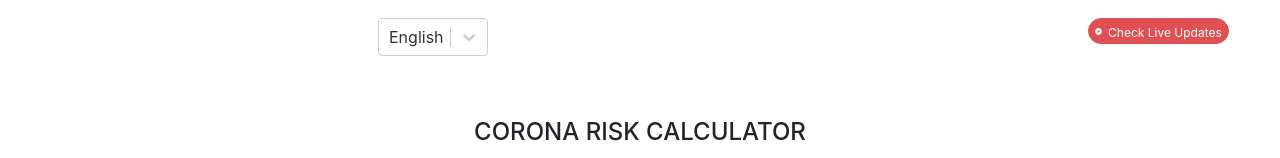
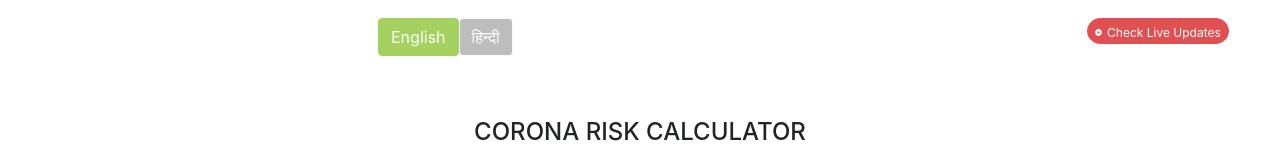
Before and after one commit to shivamrr9/covid19-corona-ui, a React app: page / in a window 1280 px wide. Shown: the top 158 px of the page. Built offline with nearby package versions, Linux system fonts and the light colour scheme; what keymirror would draw is missing.

Commit message:
changed language selector

```diff
--- a/package.json
+++ b/package.json
@@ -7,7 +7,8 @@
     "@fortawesome/fontawesome-svg-core": "^1.2.28",
     "@fortawesome/free-solid-svg-icons": "^5.13.0",
     "@fortawesome/react-fontawesome": "^0.1.9",
-    "@material-ui/core": "^3.9.4",
+    "@material-ui/core": "^4.0.0-rc.0",
+    "@material-ui/lab": "^4.0.0-alpha.47",
     "@svgr/webpack": "2.4.1",
     "axios": "^0.18.0",
     "babel-core": "7.0.0-bridge.0",
--- a/src/containers/Home/index.js
+++ b/src/containers/Home/index.js
@@ -5,6 +5,7 @@ import Row from "react-bootstrap/Row";
 import Container from "react-bootstrap/Container";
 import Col from "react-bootstrap/Col";
 import Button from "react-bootstrap/Button";
+import ButtonGroup from "react-bootstrap/ButtonGroup";
 import styles from "./styles.scss";
 import CircularProgress from "@material-ui/core/CircularProgress";
 import { English, Hindi } from "../../language";
@@ -23,7 +24,8 @@ import { faDotCircle } from "@fortawesome/free-solid-svg-icons";
 
 class Home extends Component {
   handleLangChange(val) {
-    this.props.languageChange(val);
+    let langObj = { value: val, label: val };
+    this.props.languageChange(langObj);
   }
 
   handleShowDisclaimer() {
@@ -51,21 +53,47 @@ class Home extends Component {
                   }}
                 >
                   <div style={{ width: "110px" }}>
-                    <Select
-                      isSearchable={false}
-                      value={this.props.languageValue}
-                      onChange={val => {
-                        this.handleLangChange(val);
-                      }}
-                      options={languageOptions}
-                    />
+                    <ButtonGroup
+                      size="sm"
+                      bsPrefix="abc"
+                      style={{ display: "flex" }}
+                    >
+                      <Button
+                        className={
+                          this.props.languageValue.value === "English"
+                            ? "active-language"
+                            : ""
+                        }
+                        variant="light"
+                        onClick={() => {
+                          this.handleLangChange("English");
+                        }}
+                        style={{ backgroundColor: "#bdbdbd" }}
+                      >
+                        <span style={{ color: "white" }}>English</span>
+                      </Button>
+                      <Button
+                        variant="light"
+                        className={
+                          this.props.languageValue.value !== "English"
+                            ? "active-language"
+                            : ""
+                        }
+                        style={{ backgroundColor: "#bdbdbd" }}
+                        onClick={() => {
+                          this.handleLangChange("Hindi");
+                        }}
+                      >
+                        <span style={{ color: "white" }}>हिन्दी</span>
+                      </Button>
+                    </ButtonGroup>
                   </div>
                   <div
                     style={{
                       background: "#E04F51",
                       border: "1px solid #E04F51",
-                      paddingLeft: "6px",
-                      paddingRight: "6px",
+                      paddingLeft: "7px",
+                      paddingRight: "7px",
                       borderRadius: "18px",
                       position: "fixed",
                       right: "4%"
@@ -81,9 +109,9 @@ class Home extends Component {
                           icon={faDotCircle}
                           color="white"
                           style={{
-                            marginRight: "3px",
+                            marginRight: "2px",
                             fontSize: "7px",
-                            marginBottom: "3px"
+                            marginBottom: "2px"
                           }}
                         />{" "}
                         {this.props.languageValue.value === "English"
--- a/src/containers/Home/styles.scss
+++ b/src/containers/Home/styles.scss
@@ -63,7 +63,7 @@
 }
 
 .gender-container {
-  .MuiFormGroup-root-1 {
+  .MuiFormGroup-root {
     display: block !important;
     padding: 2px !important;
   }
@@ -76,3 +76,8 @@
 a:visited {
   text-decoration: none;
 }
+
+.active-language {
+  background-color: #a4d160 !important;
+  border: 1px solid #a4d160 !important;
+}
--- a/src/containers/Result.js
+++ b/src/containers/Result.js
@@ -335,7 +335,7 @@ class Question3 extends Component {
                 <span
                   style={{
                     color: "white",
-                    marginTop: "2px",
+                    marginTop: "3px",
                     fontSize: "13px"
                   }}
                 >
@@ -364,9 +364,9 @@ class Question3 extends Component {
                         icon={faDotCircle}
                         color="white"
                         style={{
-                          marginRight: "3px",
+                          marginRight: "2px",
                           fontSize: "7px",
-                          marginBottom: "3px"
+                          marginBottom: "2px"
                         }}
                       />{" "}
                       {this.props.languageValue.value === "English"
```
Also changed, not shown: 1 other file (tests, documents, lock files or other folders).
